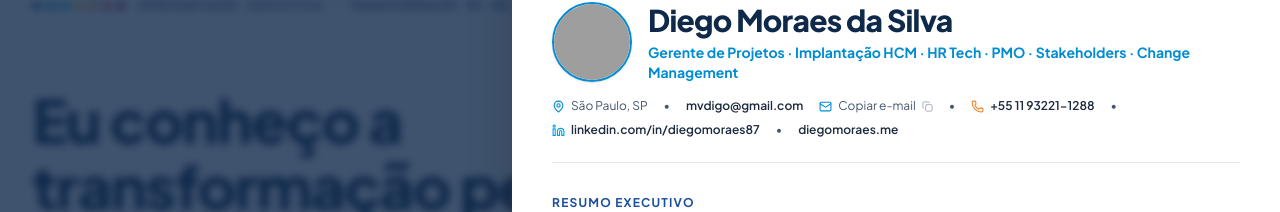
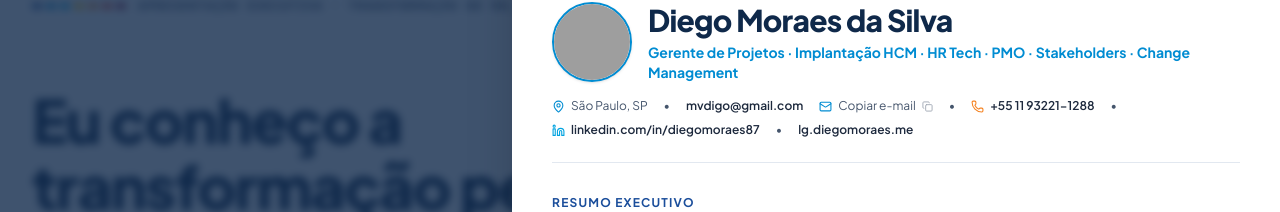
Before and after one commit to lusonocanada/LG-Gemini, a React (Vite) app: page / in a window 1280 px wide. Both pictures are taken after a click on the button "Ver perfil completo". Shown: the part 114-326 px from the top of the page. Built offline with nearby package versions, Linux system fonts and the light colour scheme; grey boxes are pictures that could not be loaded.

Commit message:
Atualiza site do perfil executivo para lg.diegomoraes.me

```diff
--- a/src/components/ResumeDrawer.tsx
+++ b/src/components/ResumeDrawer.tsx
@@ -132,7 +132,7 @@ export default function ResumeDrawer({ isOpen, onClose }: ResumeDrawerProps) {
                     <span>linkedin.com/in/diegomoraes87</span>
                   </a>
                   <span>•</span>
-                  <a href="https://diegomoraes.me" target="_blank" rel="noreferrer" className="font-semibold text-slate-800 hover:text-[#008CD2]">diegomoraes.me</a>
+                  <a href="https://lg.diegomoraes.me" target="_blank" rel="noreferrer" className="font-semibold text-slate-800 hover:text-[#008CD2]">lg.diegomoraes.me</a>
                 </div>
               </div>
 
```
